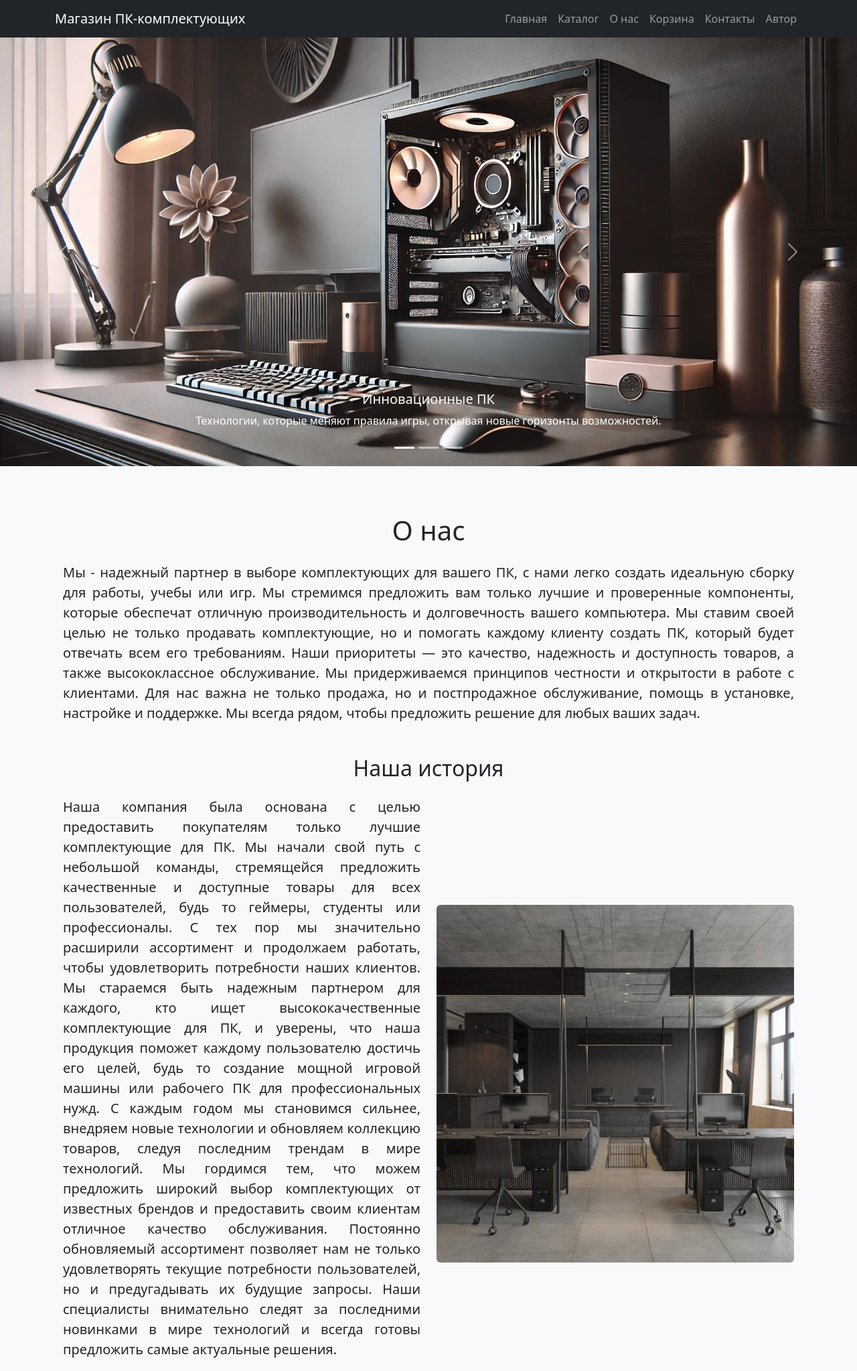
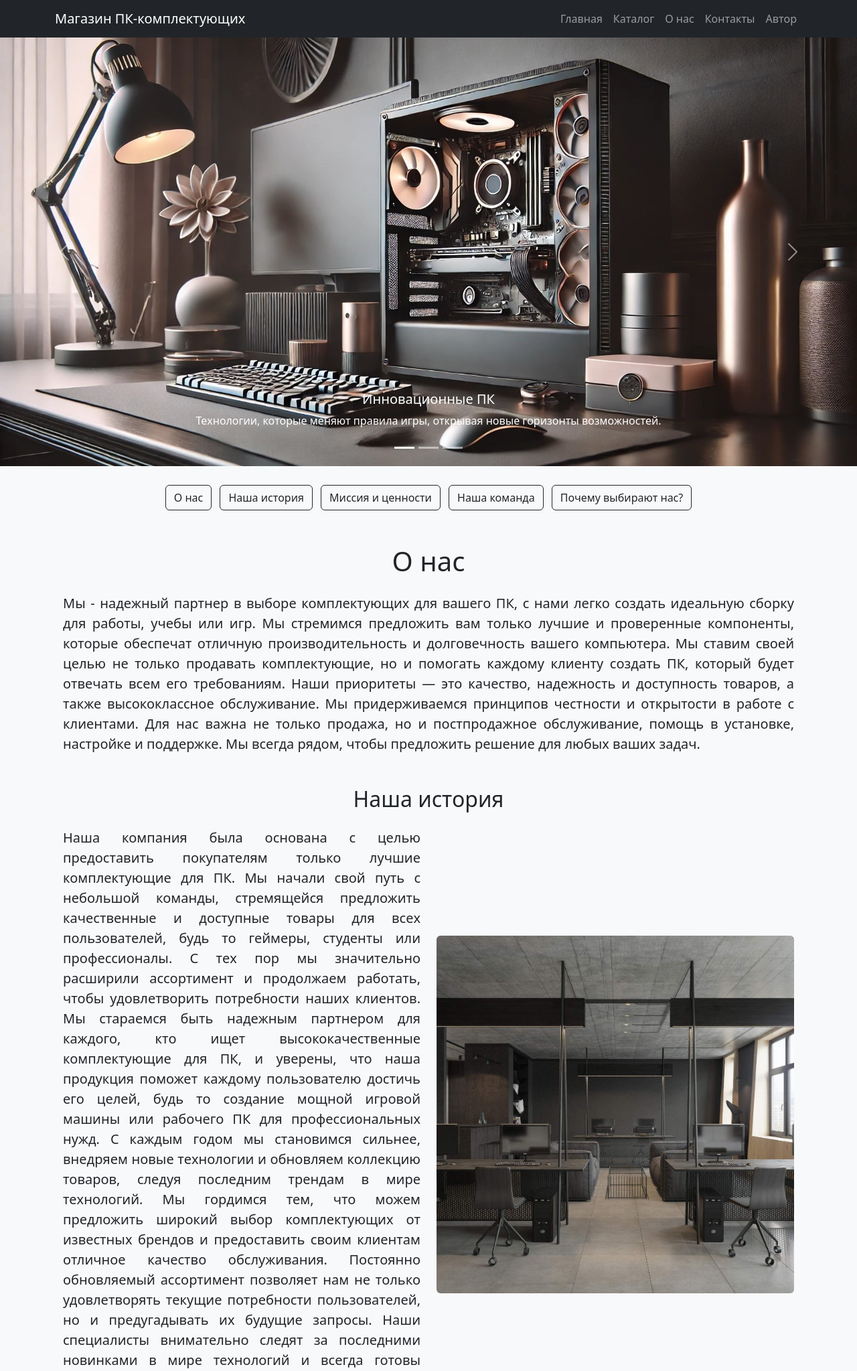
Before and after one commit to EpifanovID/web_site, a Django app: page /about/ in a window 1280 px wide. Shown: the top 2047 px of the page at 67% size. Run offline with Django 5.2, Linux system fonts and the light colour scheme.

Commit message:
Added navigation to the pages and the contacts page

```diff
--- a/myapp/templates/about.html
+++ b/myapp/templates/about.html
@@ -6,8 +6,17 @@
 
 {% block content %}
 
+<!-- Навигация по странице -->
+<nav class="mb-4 text-center">
+    <a href="#section1" class="btn btn-outline-dark m-1">О нас</a>
+    <a href="#section2" class="btn btn-outline-dark m-1">Наша история</a>
+    <a href="#section3" class="btn btn-outline-dark m-1">Миссия и ценности</a>
+    <a href="#section4" class="btn btn-outline-dark m-1">Наша команда</a>
+    <a href="#section5" class="btn btn-outline-dark m-1">Почему выбирают нас?</a>
+</nav>
+
 <!-- Введение -->
-<div class="container text-center my-5">
+<div id="section1" class="container text-center my-5">
     <h1 class="text-center mb-4">О нас</h1>
     <p class="lead" style="text-align: justify">
         Мы - надежный партнер в выборе комплектующих для вашего ПК, с нами легко создать идеальную сборку для работы, учебы или игр.
@@ -20,7 +29,7 @@
 
 
 <!-- История компании -->
-    <section class="container my-5">
+<section id="section2" class="container my-5">
     <h2 class="text-center mb-4">Наша история</h2>
     <div class="row d-flex align-items-center">
         <div class="col-md-6" style="text-align: justify">
@@ -33,7 +42,7 @@
 </section>
 
 <!-- Миссия и ценности -->
-    <section class="bg-light py-5">
+<section id="section3" class="bg-light py-5">
     <div class="container">
         <h2 class="text-center mb-4">Миссия и ценности</h2>
         <div class="row text-center">
@@ -54,7 +63,7 @@
 </section>
 
 <!-- Команда -->
-    <section class="container my-5">
+<section id="section4" class="container my-5">
     <h2 class="text-center mb-4">Наша команда</h2>
     <div class="row">
         <div class="col-md-4 text-center">
@@ -79,7 +88,7 @@
 </section>
 
 <!-- Секция преимуществ -->
-    <section class="py-5">
+<section id="section5" class="py-5">
     <div class="container">
         <h2 class="text-center mb-4">Почему выбирают нас?</h2>
         <div class="row text-center">
--- a/myapp/templates/base.html
+++ b/myapp/templates/base.html
@@ -26,8 +26,8 @@
                     <li class="nav-item"><a class="nav-link" href="/">Главная</a></li>
                     <li class="nav-item"><a class="nav-link" href="/catalog/">Каталог</a></li>
                     <li class="nav-item"><a class="nav-link" href="/about/">О нас</a></li>
-                    <li class="nav-item"><a class="nav-link" href="#">Корзина</a></li>
-                    <li class="nav-item"><a class="nav-link" href="#">Контакты</a></li>
+                    <!-- <li class="nav-item"><a class="nav-link" href="#">Корзина</a></li> -->
+                    <li class="nav-item"><a class="nav-link" href="/contacts/">Контакты</a></li>
                     <li class="nav-item"><a class="nav-link" href="/author/">Автор</a></li>
                 </ul>
             </div>
@@ -80,6 +80,11 @@
         {% endblock %}
     </main>
 
+    <!-- Кнопка "К началу страницы" -->
+    <div class="text-center mt-4">
+        <a href="#" class="btn" style="background-color: #222529; color: white;">К началу страницы</a>
+    </div>
+
     <!-- Закрывашка -->
     <footer class="bg-dark text-light py-5 mt-4">
         <div class="container">
@@ -103,6 +108,7 @@
                     <h5>Мы в соцсетях</h5>
                     <a href="https://vk.com/epifanov_ilia" class="text-light me-3"><i class="fab fa-vk fa-2x"></i></a>
                     <a href="https://t.me/Epifanov_Ilia" class="text-light me-3"><i class="fab fa-telegram fa-2x"></i></a>
+                    <a href="https://github.com/EpifanovID" class="text-light me-3"><i class="fab fa-github fa-2x"></i></a>
                 </div>
             </div>
             <hr class="bg-light">
--- a/myapp/urls.py
+++ b/myapp/urls.py
@@ -7,4 +7,5 @@ urlpatterns = [
     path('catalog/<str:name>/', views.product, name='product'),
     path('catalog/', views.catalog, name='catalog'),
     path('author/', views.author, name='author'),
+    path('contacts/', views.contacts, name='contacts'),
 ]
--- a/myapp/views.py
+++ b/myapp/views.py
@@ -110,6 +110,9 @@ def home(request):
 def about(request):
     return render(request, 'about.html')
 
+def contacts(request):
+    return render(request, 'contacts.html')
+
 
 
 def author(request):
@@ -124,7 +127,7 @@ def author(request):
     # Данные о программе
     program_info = {
         "name": "Прикладная математика",
-        "description": "Программа направлена на подготовку специалистов, способных решать широкий спектр задач современной науки и техники, опираясь на самые современные достижения в области математики, физики, информационных технологий с использованием средств вычислительной техники."
+        "description": "Программа направлена на подготовку специалистов, способных решать широкий спектр задач современной науки и техники, опираясь на самые современные достижения в области математики, физики, информационных технологий с использованием средств вычислительной техники. "
                         "Студенты получают знания в области технологий проектирования динамических систем; технологий обработки, передачи, хранения и защиты информации; технологий разработки и сопровождения специализированного программного обеспечения; технологий математического моделирования сложных физико-механических систем и процессов, включая наноструктуры и космические системы; технологий создания интеллектуальных информационных систем, систем навигации и управления.",
         "supervisor": {
             "name": "Преснова Анна Павловна",
```
Also changed, not shown: myapp/templates/author.html (+14 -4 lines), myapp/templates/catalog.html (+8 -1 lines), myapp/templates/contacts.html (added, +44 -0 lines), myapp/templates/home.html (+9 -5 lines). Lines whose indentation alone changed are shown as unchanged.
